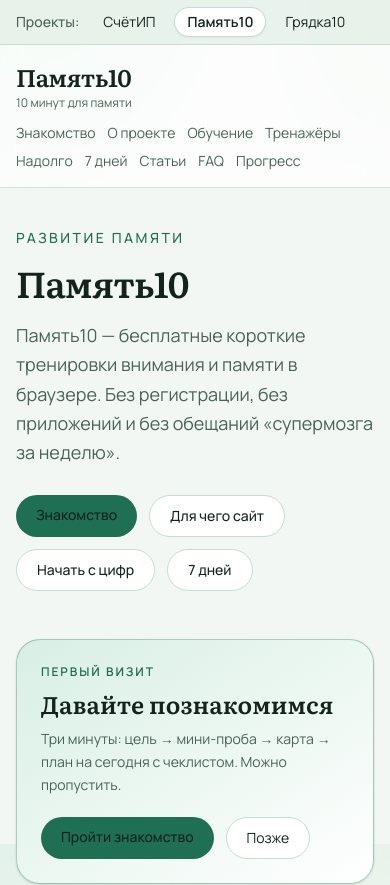
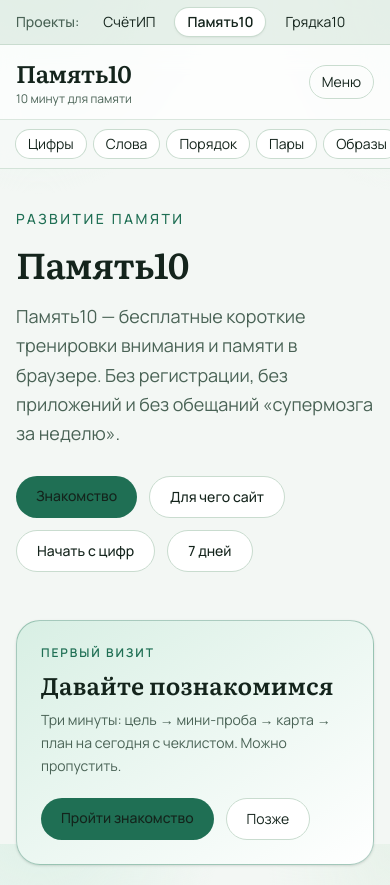
Before and after one commit to thesuperfatal/pamyat10, a Next.js app: page / in a window 390 px wide. Shown: the top 885 px of the page. Built offline with nearby package versions, Linux system fonts and the light colour scheme.

Commit message:
Improve site nav: all trainers visible, full pages menu, mobile drawer.
Co-authored-by: Cursor <cursoragent@cursor.com>

```diff
--- a/components/SiteFooter.tsx
+++ b/components/SiteFooter.tsx
@@ -1,10 +1,11 @@
 import Link from "next/link";
+import { SITE_NAV, TRAINER_NAV } from "@/lib/nav";
 import { SITE_NAME } from "@/lib/site";
 
 export default function SiteFooter() {
   return (
-    <footer className="mt-auto border-t border-[var(--line)] bg-white/60 py-6 text-sm text-[var(--muted)]">
-      <div className="mx-auto max-w-3xl space-y-4 px-4">
+    <footer className="mt-auto border-t border-[var(--line)] bg-white/60 py-8 text-sm text-[var(--muted)]">
+      <div className="mx-auto max-w-3xl space-y-6 px-4">
         <div className="rounded-2xl border border-[var(--line)] bg-[var(--bg-deep)]/60 px-4 py-3">
           <p className="text-xs font-semibold uppercase tracking-wide text-[var(--muted)]">
             Другие проекты
@@ -24,38 +25,40 @@ export default function SiteFooter() {
             </a>
           </div>
         </div>
-        <div className="flex flex-col items-center justify-between gap-3 sm:flex-row">
-          <p>{SITE_NAME} — короткие тренировки памяти в браузере</p>
-          <nav className="flex flex-wrap justify-center gap-4">
-            <Link href="/intro/" className="hover:text-[var(--accent)]">
-              Знакомство
-            </Link>
-            <Link href="/about/" className="hover:text-[var(--accent)]">
-              О проекте
-            </Link>
-            <Link href="/learn/" className="hover:text-[var(--accent)]">
-              Обучение
-            </Link>
-            <Link href="/program/" className="hover:text-[var(--accent)]">
-              7 дней
-            </Link>
-            <Link href="/trainers/images/" className="hover:text-[var(--accent)]">
-              Образы
-            </Link>
-            <Link href="/trainers/longterm/" className="hover:text-[var(--accent)]">
-              Надолго
-            </Link>
-            <Link href="/articles/" className="hover:text-[var(--accent)]">
-              Статьи
-            </Link>
-            <Link href="/faq/" className="hover:text-[var(--accent)]">
-              FAQ
-            </Link>
-            <Link href="/stats/" className="hover:text-[var(--accent)]">
-              Прогресс
-            </Link>
-          </nav>
+
+        <div className="grid gap-6 sm:grid-cols-2">
+          <div>
+            <p className="text-xs font-semibold uppercase tracking-wide text-[var(--muted)]">
+              Тренажёры
+            </p>
+            <nav className="mt-2 flex flex-wrap gap-x-3 gap-y-1.5">
+              {TRAINER_NAV.map((link) => (
+                <Link key={link.href} href={link.href} className="hover:text-[var(--accent)]">
+                  {link.label}
+                </Link>
+              ))}
+            </nav>
+          </div>
+          <div>
+            <p className="text-xs font-semibold uppercase tracking-wide text-[var(--muted)]">
+              Разделы
+            </p>
+            <nav className="mt-2 flex flex-wrap gap-x-3 gap-y-1.5">
+              <Link href="/" className="hover:text-[var(--accent)]">
+                Главная
+              </Link>
+              {SITE_NAV.map((link) => (
+                <Link key={link.href} href={link.href} className="hover:text-[var(--accent)]">
+                  {link.label}
+                </Link>
+              ))}
+            </nav>
+          </div>
         </div>
+
+        <p className="text-center sm:text-left">
+          {SITE_NAME} — короткие тренировки памяти в браузере
+        </p>
       </div>
     </footer>
   );
--- a/components/SiteHeader.tsx
+++ b/components/SiteHeader.tsx
@@ -1,50 +1,11 @@
-import Link from "next/link";
 import ProjectsBar from "@/components/ProjectsBar";
-import { SITE_NAME } from "@/lib/site";
+import SiteNav from "@/components/SiteNav";
 
 export default function SiteHeader() {
   return (
-    <header className="border-b border-[var(--line)]/80 bg-white/70 backdrop-blur-md">
+    <header>
       <ProjectsBar current="memory" />
-      <div className="mx-auto flex max-w-3xl flex-col gap-3 px-4 py-4 sm:flex-row sm:items-center sm:justify-between">
-        <Link href="/" className="group shrink-0">
-          <span className="font-[family-name:var(--font-display)] text-2xl font-semibold tracking-tight text-[var(--ink)]">
-            {SITE_NAME}
-          </span>
-          <span className="mt-0.5 block text-xs text-[var(--muted)] group-hover:text-[var(--accent)]">
-            10 минут для памяти
-          </span>
-        </Link>
-        <nav className="flex flex-wrap items-center gap-x-3 gap-y-2 text-sm text-[var(--muted)]">
-          <Link href="/intro/" className="hover:text-[var(--accent)]">
-            Знакомство
-          </Link>
-          <Link href="/about/" className="hover:text-[var(--accent)]">
-            О проекте
-          </Link>
-          <Link href="/learn/" className="hover:text-[var(--accent)]">
-            Обучение
-          </Link>
-          <Link href="/#trainers" className="hover:text-[var(--accent)]">
-            Тренажёры
-          </Link>
-          <Link href="/trainers/longterm/" className="hover:text-[var(--accent)]">
-            Надолго
-          </Link>
-          <Link href="/program/" className="hover:text-[var(--accent)]">
-            7 дней
-          </Link>
-          <Link href="/articles/" className="hover:text-[var(--accent)]">
-            Статьи
-          </Link>
-          <Link href="/faq/" className="hover:text-[var(--accent)]">
-            FAQ
-          </Link>
-          <Link href="/stats/" className="hover:text-[var(--accent)]">
-            Прогресс
-          </Link>
-        </nav>
-      </div>
+      <SiteNav />
     </header>
   );
 }
--- /dev/null
+++ b/components/SiteNav.tsx
@@ -0,0 +1,192 @@
+"use client";
+
+import Link from "next/link";
+import { usePathname } from "next/navigation";
+import { useEffect, useState } from "react";
+import { SITE_NAV, TRAINER_NAV } from "@/lib/nav";
+import { SITE_NAME } from "@/lib/site";
+
+function isActive(pathname: string, href: string): boolean {
+  if (href === "/") return pathname === "/" || pathname === "";
+  const clean = href.replace(/\/$/, "");
+  return pathname === href || pathname === clean || pathname.startsWith(`${clean}/`);
+}
+
+export default function SiteNav() {
+  const pathname = usePathname() || "/";
+  const [open, setOpen] = useState(false);
+
+  useEffect(() => {
+    setOpen(false);
+  }, [pathname]);
+
+  useEffect(() => {
+    if (!open) return;
+    const onKey = (e: KeyboardEvent) => {
+      if (e.key === "Escape") setOpen(false);
+    };
+    window.addEventListener("keydown", onKey);
+    return () => window.removeEventListener("keydown", onKey);
+  }, [open]);
+
+  return (
+    <div className="border-b border-[var(--line)]/80 bg-white/80 backdrop-blur-md">
+      <div className="mx-auto flex max-w-3xl items-center justify-between gap-3 px-4 py-3">
+        <Link href="/" className="group shrink-0" onClick={() => setOpen(false)}>
+          <span className="font-[family-name:var(--font-display)] text-2xl font-semibold tracking-tight text-[var(--ink)]">
+            {SITE_NAME}
+          </span>
+          <span className="mt-0.5 block text-xs text-[var(--muted)] group-hover:text-[var(--accent)]">
+            10 минут для памяти
+          </span>
+        </Link>
+
+        {/* Desktop: основные страницы */}
+        <nav
+          className="hidden flex-wrap items-center justify-end gap-x-3 gap-y-1 text-sm text-[var(--muted)] md:flex"
+          aria-label="Разделы сайта"
+        >
+          {SITE_NAV.map((link) => (
+            <Link
+              key={link.href}
+              href={link.href}
+              className={`hover:text-[var(--accent)] ${
+                isActive(pathname, link.href) ? "font-medium text-[var(--accent)]" : ""
+              }`}
+            >
+              {link.label}
+            </Link>
+          ))}
+        </nav>
+
+        {/* Mobile: кнопка меню */}
+        <button
+          type="button"
+          className="rounded-full border border-[var(--line)] px-3 py-1.5 text-sm text-[var(--ink)] md:hidden"
+          aria-expanded={open}
+          aria-controls="site-mobile-nav"
+          onClick={() => setOpen((v) => !v)}
+        >
+          {open ? "Закрыть" : "Меню"}
+        </button>
+      </div>
+
+      {/* Вторая строка: все тренажёры — всегда видны на md+ */}
+      <div className="hidden border-t border-[var(--line)]/60 bg-[var(--bg)]/70 md:block">
+        <nav
+          className="mx-auto flex max-w-3xl flex-wrap items-center gap-2 px-4 py-2.5"
+          aria-label="Тренажёры"
+        >
+          <span className="mr-1 text-xs font-semibold uppercase tracking-wide text-[var(--muted)]">
+            Тренажёры
+          </span>
+          {TRAINER_NAV.map((link) => {
+            const active = isActive(pathname, link.href);
+            return (
+              <Link
+                key={link.href}
+                href={link.href}
+                className={`rounded-full px-3 py-1 text-sm transition ${
+                  active
+                    ? "bg-[var(--accent)] text-white"
+                    : "bg-white text-[var(--muted)] ring-1 ring-[var(--line)] hover:text-[var(--accent)] hover:ring-[var(--accent)]"
+                }`}
+              >
+                {link.label}
+              </Link>
+            );
+          })}
+        </nav>
+      </div>
+
+      {/* Mobile panel */}
+      {open ? (
+        <div
+          id="site-mobile-nav"
+          className="border-t border-[var(--line)] bg-white px-4 py-4 md:hidden"
+        >
+          <p className="text-xs font-semibold uppercase tracking-wide text-[var(--muted)]">
+            Тренажёры
+          </p>
+          <div className="mt-2 flex flex-wrap gap-2">
+            {TRAINER_NAV.map((link) => {
+              const active = isActive(pathname, link.href);
+              return (
+                <Link
+                  key={link.href}
+                  href={link.href}
+                  className={`rounded-full px-3 py-1.5 text-sm ${
+                    active
+                      ? "bg-[var(--accent)] text-white"
+                      : "bg-[var(--bg)] text-[var(--ink)] ring-1 ring-[var(--line)]"
+                  }`}
+                >
+                  {link.label}
+                </Link>
+              );
+            })}
+          </div>
+
+          <p className="mt-5 text-xs font-semibold uppercase tracking-wide text-[var(--muted)]">
+            Разделы сайта
+          </p>
+          <ul className="mt-2 space-y-1">
+            <li>
+              <Link
+                href="/"
+                className={`block rounded-xl px-3 py-2 text-sm ${
+                  isActive(pathname, "/")
+                    ? "bg-[var(--accent-soft)] font-medium text-[var(--accent)]"
+                    : "text-[var(--ink)] hover:bg-[var(--bg)]"
+                }`}
+              >
+                Главная
+              </Link>
+            </li>
+            {SITE_NAV.map((link) => (
+              <li key={link.href}>
+                <Link
+                  href={link.href}
+                  className={`block rounded-xl px-3 py-2 text-sm ${
+                    isActive(pathname, link.href)
+                      ? "bg-[var(--accent-soft)] font-medium text-[var(--accent)]"
+                      : "text-[var(--ink)] hover:bg-[var(--bg)]"
+                  }`}
+                >
+                  {link.label}
+                </Link>
+              </li>
+            ))}
+          </ul>
+        </div>
+      ) : null}
+
+      {/* Mobile: компактная полоса тренажёров, когда меню закрыто */}
+      {!open ? (
+        <div className="border-t border-[var(--line)]/60 bg-[var(--bg)]/70 md:hidden">
+          <nav
+            className="flex gap-2 overflow-x-auto px-4 py-2.5 [-ms-overflow-style:none] [scrollbar-width:none] [&::-webkit-scrollbar]:hidden"
+            aria-label="Тренажёры"
+          >
+            {TRAINER_NAV.map((link) => {
+              const active = isActive(pathname, link.href);
+              return (
+                <Link
+                  key={link.href}
+                  href={link.href}
+                  className={`shrink-0 rounded-full px-3 py-1 text-sm whitespace-nowrap ${
+                    active
+                      ? "bg-[var(--accent)] text-white"
+                      : "bg-white text-[var(--muted)] ring-1 ring-[var(--line)]"
+                  }`}
+                >
+                  {link.label}
+                </Link>
+              );
+            })}
+          </nav>
+        </div>
+      ) : null}
+    </div>
+  );
+}
--- /dev/null
+++ b/lib/nav.ts
@@ -0,0 +1,23 @@
+import { TRAINERS } from "./trainers";
+
+export interface NavLink {
+  href: string;
+  label: string;
+}
+
+/** Основные страницы сайта (не тренажёры) */
+export const SITE_NAV: NavLink[] = [
+  { href: "/intro/", label: "Знакомство" },
+  { href: "/about/", label: "О проекте" },
+  { href: "/learn/", label: "Обучение" },
+  { href: "/program/", label: "7 дней" },
+  { href: "/articles/", label: "Статьи" },
+  { href: "/faq/", label: "FAQ" },
+  { href: "/stats/", label: "Прогресс" },
+];
+
+/** Все тренажёры для второй строки навигации */
+export const TRAINER_NAV: NavLink[] = TRAINERS.map((t) => ({
+  href: t.href,
+  label: t.title,
+}));
```
